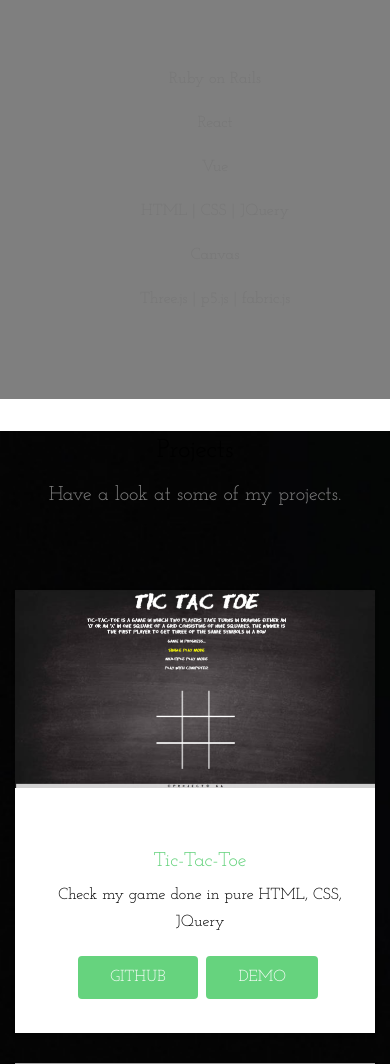
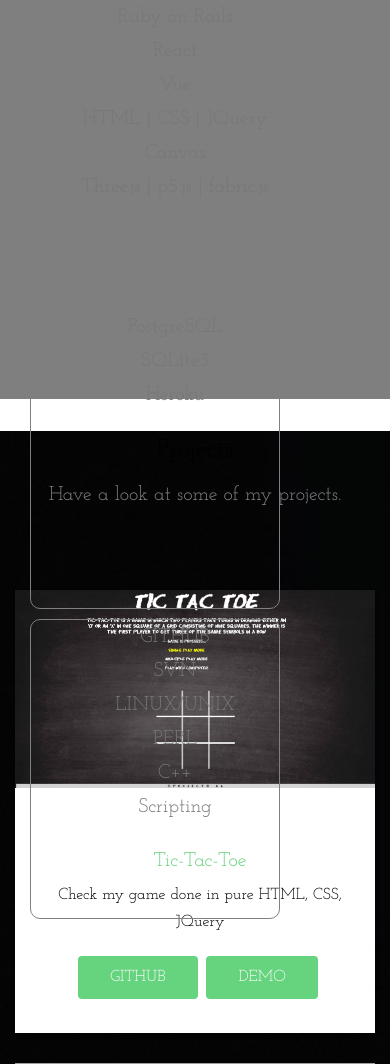
Before and after one commit to tnpriyanka12/profilepriyanka, a PHP site: page / in a window 390 px wide. Shown: the part 1606-2670 px from the top of the page. Run offline with PHP 8.4, Linux system fonts and the light colour scheme; some web fonts are replaced; grey boxes are pictures that could not be loaded.

Commit message:
updated missing blocks

```diff
--- a/css/style.css
+++ b/css/style.css
@@ -2141,3 +2141,13 @@ form label {
   padding-top: 0.2em;
 }
 /*# sourceMappingURL=style.css.map */
+
+#skills ul{
+  list-style-type: none;
+  border: 1px solid gray;
+  border-radius: 10px;
+  height: 300px;
+  width: 250px;
+  font-size: 20px;
+  vertical-align: middle;
+}
--- a/index.html
+++ b/index.html
@@ -174,30 +174,44 @@
 
 
 
-	<div class="gtco-cover gtco-cover-sm" style="background-image: url(images/skillset.jpg)" data-stellar-background-ratio="0.5">
+	<div id="skills" class="gtco-cover gtco-cover-sm" style="background-image: url(images/skillset.jpg)" data-stellar-background-ratio="0.5">
 		<div class="overlay"></div>
 		<div class="gtco-container text-center">
 		<div class="display-t">
 		<div class="display-tc">
-					<p class="animate-box">
+
+		<div class="container">
 			<div class="row">
-							<div class="col-md-6">
-								<ul class="check-li">
+				<div class="col-md-4">
+					<ul>
 					<li>Ruby on Rails</li>
 					<li>React</li>
 					<li>Vue</li>
-								</ul>
-							</div>
-							<div class="col-md-6">
-								<ul class="check-li">
 					<li>HTML | CSS | JQuery</li>
 					<li>Canvas</li>
 					<li>Three.js | p5.js | fabric.js </li>
 				</ul>
 				</div>
+
+			<div class="col-md-4">
+				<ul>
+				<li>PostgreSQL</li>
+				<li>SQLite3</li>
+				<li> Heroku </li>
+			</ul>
 	 		</div>
-
-					</p>
+	 		<div class="col-md-4">
+				<ul>
+				<li>GITHUB</li>
+				<li>SVN </li>
+				<li>LINUX/UNIX </li>
+				<li>PERL </li>
+				<li>C++ </li>
+				<li>Scripting</li>
+				</ul>
+	 		</div>
+		</div>
+		</div>
 	</div>
 		</div>
 			</div>
@@ -285,7 +299,7 @@
 				<div class="row">
 					<div class="col-md-8 col-md-offset-2 text-center gtco-heading animate-box">
 						<h2>Technologies Used</h2>
-						<p>Apart from the ususal technologies, </p>
+						<p>Apart from the usual technologies, </p>
 					</div>
 				</div>
 				<div class="row">
@@ -329,7 +343,9 @@
 		<div class="gtco-container text-center">
 			<div class="display-t">
 				<div class="display-tc">
-					<h1>h</h1>
+					<h2>I have an engineering background which helps me code complex algorithms with ease.
+					With my new abilities of front-end and back-end, and my previous experience of OOPS concepts and testing techniques, I am ready to be a full-stack developer that you are looking for.
+				</h2>
 				</div>
 			</div>
 		</div>
@@ -350,8 +366,8 @@
 					<div class="gtco-widget">
 							<h3>Get In Touch</h3>
 							<ul class="gtco-quick-contact">
-								<li><a href="#"><i class="icon-phone"></i> +61 40 5671111 </a></li>
-								<li><a href=""><i class="icon-mail2"></i> tnpriyanka12@gmail.com</a></li>
+								<li><a href=""><i class="icon-phone"></i> +61 40 5671111 </a></li>
+								<li><a href="mailto:tnpriyanka@gmail.com?Subject=Via Portfolio%20Request"><i class="icon-mail2"></i> tnpriyanka12@gmail.com</a></li>
 							</ul>
 						</ul>
 					</div>
@@ -361,12 +377,9 @@
 
 				<div class="col-md-3 col-md-push-1">
 					<div class="gtco-widget">
-
 					</div>
 				</div>
-
 			</div>
-
 			<div class="row copyright">
 				<div class="col-md-12">
 					<p class="text-center">
```
Also changed, not shown: images/skillset.jpg. Lines whose indentation alone changed are shown as unchanged.
